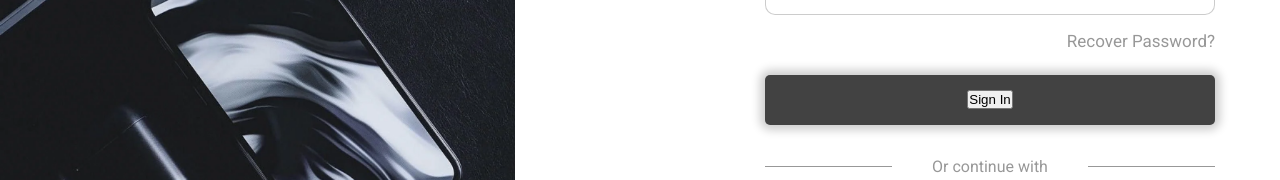
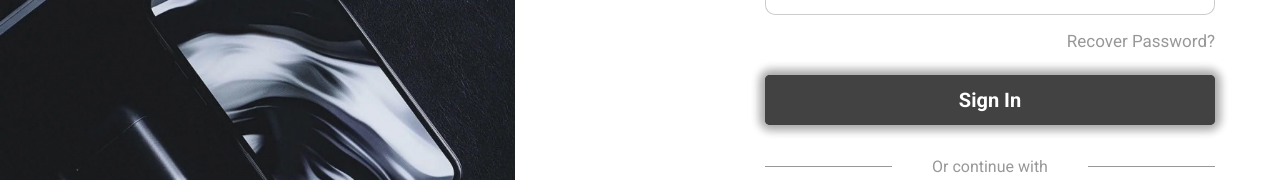
Before and after one commit to CuongXuanLe/TechnologyWeb, a React (Create React App) app in the folder client/: page /login in a window 1280 px wide. Shown: the part 349-529 px from the top of the page. Built offline with nearby package versions, Linux system fonts and the light colour scheme.

Commit message:
fix avatar

```diff
--- a/client/src/Components/Login/SignIn/SignIn.css
+++ b/client/src/Components/Login/SignIn/SignIn.css
@@ -79,7 +79,7 @@
     color:rgba(152, 152, 152, 1)
 }
 
-.input__SignIn{
+.input__SignIn, .input__SignIn-btn{
     width: 450px;
     height: 50px;
     background: #424242;
@@ -95,6 +95,14 @@
     align-items: center;
     cursor: pointer;
     box-shadow: 0px 0px 10px 5px rgb(0 0 0 / 20%);
+}
+
+.input__SignIn .input__SignIn-btn{
+    border: none;
+}
+
+.input__SignIn .input__SignIn-btn a{
+    padding: 20px 190px;
 }
 
 .SignIn__otherways{
--- a/client/src/Components/Login/SignIn/SignIn.jsx
+++ b/client/src/Components/Login/SignIn/SignIn.jsx
@@ -22,7 +22,7 @@ const SignIn = ({ setLogin }) => {
           <p>Recover Password?</p>
           </div>
           <div className="input__SignIn">
-            <button onClick={setLogin}><Link to="/">Sign In</Link></button>
+            <button className='input__SignIn-btn' onClick={setLogin}><Link to="/">Sign In</Link></button>
           </div>
         </form>
         <div className="SignIn__otherways">
--- a/client/src/Components/NavBar/NavBar.jsx
+++ b/client/src/Components/NavBar/NavBar.jsx
@@ -1,6 +1,7 @@
 import React from 'react'
 import { Link } from 'react-router-dom'
 import './NavBar.css'
+import images from '../../constants/images'
 
 const NavBar= ({ toggleMenu, setToggleMenu, login }) => {
   return (
@@ -18,7 +19,9 @@ const NavBar= ({ toggleMenu, setToggleMenu, login }) => {
               <input type="text" class="search__input" aria-label="search" placeholder="Search"/>
             </div>
             {login ? (
-              <p>deptrai</p>
+              <div className='login__avatar'>
+                <img src={images.ProfilePicture} alt="avatar" />
+              </div>
             ) : (
               <button className="top__nav-button" type="button">
               <Link to="/login">
--- a/client/src/constants/images.js
+++ b/client/src/constants/images.js
@@ -12,6 +12,7 @@ import footer_2 from '../assets/footer_2.png';
 import footer_3 from '../assets/footer_3.png';
 import footer_4 from '../assets/footer_4.png';
 import login from '../assets/login.png';
+import ProfilePicture from '../assets/ProfilePicture.png';
 
 
 export default{
@@ -28,5 +29,6 @@ export default{
     footer_1,
     footer_2,
     footer_3,
-    footer_4
+    footer_4,
+    ProfilePicture
 };
```
Also changed, not shown: client/src/assets/ProfilePicture.png (added).
